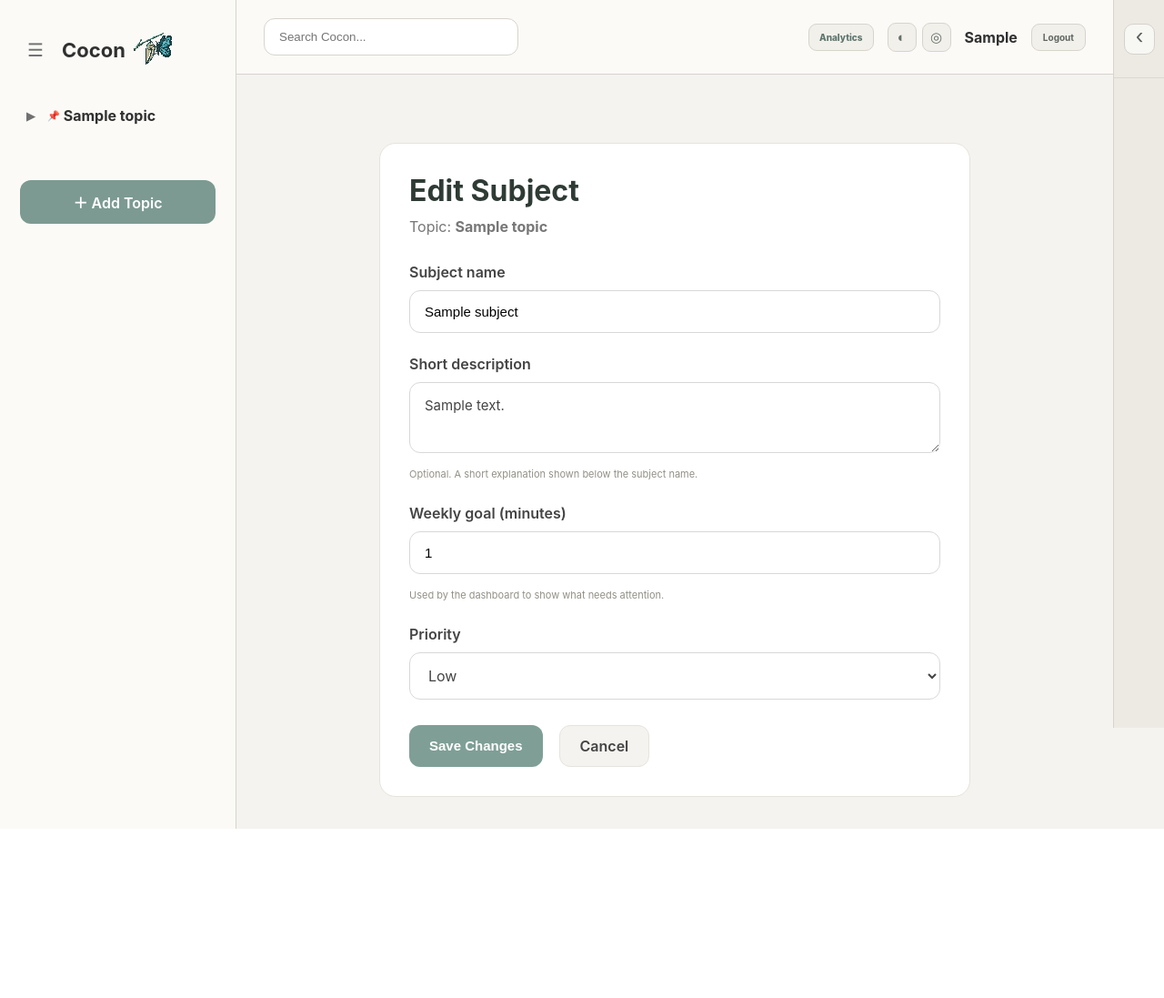
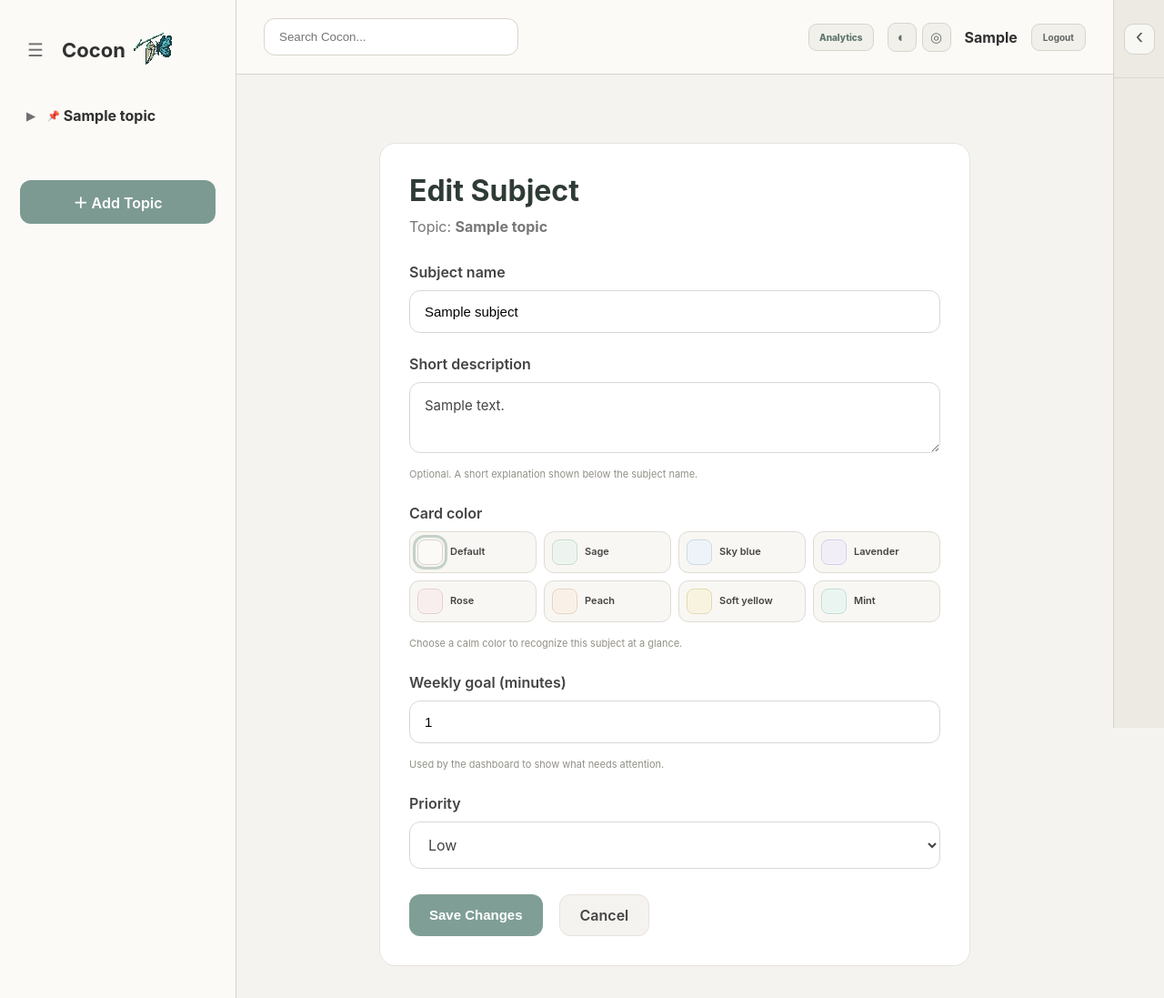
Before and after one commit to Bakzhanay/Cocon, a Django app: page /subjects/1/edit/ in a window 1280 px wide. Shown: the whole page at 91% size. Before the commit the page ends 911 px from the top, so only its background shows below. Run offline with Django 5.2, Linux system fonts and the light colour scheme; a user stored in the database is signed in; data comes from the database, SQL or seed files in the repository; tables that the repository leaves empty hold one stand-in row (values such as "Sample post"); data that the repository does not hold is empty.

Commit message:
Add color choices for subject cards

```diff
--- a/static/css/style.css
+++ b/static/css/style.css
@@ -310,9 +310,9 @@ body{
 
 .subject-card{
 
-    background:var(--card);
-
-    border:1px solid var(--border);
+    background:var(--subject-card-bg,var(--card));
+
+    border:1px solid var(--subject-card-border,var(--border));
 
     border-radius:18px;
 
@@ -903,6 +903,46 @@ body{
 
     transition:.2s;
 
+}
+
+.subject-color-default{
+    --subject-card-bg:var(--card);
+    --subject-card-border:var(--border);
+}
+
+.subject-color-sage{
+    --subject-card-bg:#edf4ef;
+    --subject-card-border:#c7d9cf;
+}
+
+.subject-color-sky{
+    --subject-card-bg:#edf3f8;
+    --subject-card-border:#c7d8e5;
+}
+
+.subject-color-lavender{
+    --subject-card-bg:#f2eef8;
+    --subject-card-border:#d7cae7;
+}
+
+.subject-color-rose{
+    --subject-card-bg:#f8eeee;
+    --subject-card-border:#e7cccc;
+}
+
+.subject-color-peach{
+    --subject-card-bg:#f9f0e8;
+    --subject-card-border:#e8d0bd;
+}
+
+.subject-color-butter{
+    --subject-card-bg:#f7f3df;
+    --subject-card-border:#e3d7aa;
+}
+
+.subject-color-mint{
+    --subject-card-bg:#eaf5f1;
+    --subject-card-border:#bfdcd3;
 }
 
 .sidebar-empty-topics{
@@ -1791,6 +1831,78 @@ body{
 
 .subject-title .entity-card-description{
     font-size:13px;
+}
+
+.card-color-fieldset{
+    min-width:0;
+    padding:0;
+    border:0;
+}
+
+.card-color-fieldset legend{
+    margin-bottom:10px;
+    color:#444;
+    font-weight:600;
+}
+
+.card-color-options{
+    display:grid;
+    grid-template-columns:repeat(4,minmax(0,1fr));
+    gap:8px;
+}
+
+.card-color-option{
+    position:relative;
+    display:flex;
+    align-items:center;
+    gap:8px;
+    min-width:0;
+    padding:8px;
+    border:1px solid #dfdcd5;
+    border-radius:11px;
+    background:#f8f7f3;
+    color:#5f6662;
+    cursor:pointer;
+    font-size:11px;
+    font-weight:700;
+    line-height:1.2;
+    transition:.18s ease;
+}
+
+.card-color-option:hover{
+    border-color:#afc0ba;
+    background:#f1f4f1;
+}
+
+.card-color-option input{
+    position:absolute;
+    width:1px;
+    height:1px;
+    opacity:0;
+}
+
+.card-color-swatch{
+    width:28px;
+    height:28px;
+    flex:0 0 28px;
+    border:1px solid var(--subject-card-border,var(--border));
+    border-radius:8px;
+    background:var(--subject-card-bg,var(--card));
+    box-shadow:inset 0 0 0 1px rgba(255,255,255,.35);
+}
+
+.card-color-option input:checked + .card-color-swatch{
+    outline:3px solid rgba(84,117,107,.3);
+    outline-offset:2px;
+}
+
+.card-color-option input:focus-visible + .card-color-swatch{
+    outline:3px solid rgba(84,117,107,.38);
+    outline-offset:2px;
+}
+
+@media(max-width:560px){
+    .card-color-options{grid-template-columns:repeat(2,minmax(0,1fr));}
 }
 
 .entity-pin-form{
--- a/templates/base.html
+++ b/templates/base.html
@@ -13,7 +13,7 @@
 
     <link rel="icon" type="image/png" sizes="64x64" href="{% static 'images/cocon-logo.png' %}">
 
-    <link rel="stylesheet" href="{% static 'css/style.css' %}?v=8">
+    <link rel="stylesheet" href="{% static 'css/style.css' %}?v=9">
 
     <link rel="stylesheet" href="{% static 'css/right_panel.css' %}">
 
@@ -27,7 +27,7 @@
 
     <link rel="stylesheet" href="{% static 'css/search.css' %}">
 
-    <link rel="stylesheet" href="{% static 'css/modes.css' %}?v=7">
+    <link rel="stylesheet" href="{% static 'css/modes.css' %}?v=8">
 
     <script>
         if (localStorage.getItem("cocon-theme") === "dark") document.documentElement.classList.add("dark-mode");
--- a/templates/topics/edit_subject.html
+++ b/templates/topics/edit_subject.html
@@ -39,6 +39,21 @@
                 {{ form.description.errors }}
             </div>
 
+            <fieldset class="form-group card-color-fieldset">
+                <legend>Card color</legend>
+                <div class="card-color-options">
+                    {% for choice in form.color %}
+                    <label class="card-color-option">
+                        {{ choice.tag }}
+                        <span class="card-color-swatch subject-color-{{ choice.data.value }}" aria-hidden="true"></span>
+                        <span>{{ choice.choice_label }}</span>
+                    </label>
+                    {% endfor %}
+                </div>
+                <small class="form-hint">Choose a calm color to recognize this subject at a glance.</small>
+                {{ form.color.errors }}
+            </fieldset>
+
             <div class="form-group">
                 <label for="{{ form.weekly_goal_minutes.id_for_label }}">Weekly goal (minutes)</label>
                 {{ form.weekly_goal_minutes }}
--- a/templates/topics/section_detail.html
+++ b/templates/topics/section_detail.html
@@ -43,7 +43,7 @@
 
         {% for subject in subjects %}
 
-        <div class="subject-card">
+        <div class="subject-card subject-color-{{ subject.color|default:'default' }}">
 
             <div class="subject-top">
 
--- a/topics/forms.py
+++ b/topics/forms.py
@@ -48,7 +48,7 @@ class SectionForm(forms.ModelForm):
 class SubjectForm(forms.ModelForm):
     class Meta:
         model = Subject
-        fields = ["title", "description", "weekly_goal_minutes", "priority"]
+        fields = ["title", "description", "color", "weekly_goal_minutes", "priority"]
 
         widgets = {
             "title": forms.TextInput(
@@ -65,6 +65,7 @@ class SubjectForm(forms.ModelForm):
                     "maxlength": 240,
                 }
             ),
+            "color": forms.RadioSelect(),
             "weekly_goal_minutes": forms.NumberInput(
                 attrs={
                     "class": "form-control",
--- a/topics/models.py
+++ b/topics/models.py
@@ -83,6 +83,17 @@ class Subject(models.Model):
         ("high", "High"),
     ]
 
+    COLOR_CHOICES = [
+        ("default", "Default"),
+        ("sage", "Sage"),
+        ("sky", "Sky blue"),
+        ("lavender", "Lavender"),
+        ("rose", "Rose"),
+        ("peach", "Peach"),
+        ("butter", "Soft yellow"),
+        ("mint", "Mint"),
+    ]
+
     section = models.ForeignKey(
         Section,
         on_delete=models.CASCADE,
@@ -98,6 +109,12 @@ class Subject(models.Model):
     )
 
     is_pinned = models.BooleanField(default=False)
+
+    color = models.CharField(
+        max_length=12,
+        choices=COLOR_CHOICES,
+        default="default",
+    )
 
     created_at = models.DateTimeField(auto_now_add=True)
 
```
Also changed, not shown: static/css/modes.css (+60 -0 lines), templates/topics/add_subject.html (+15 -0 lines), topics/tests.py (+21 -0 lines), topics/migrations/0008_subject_color.py (added).
